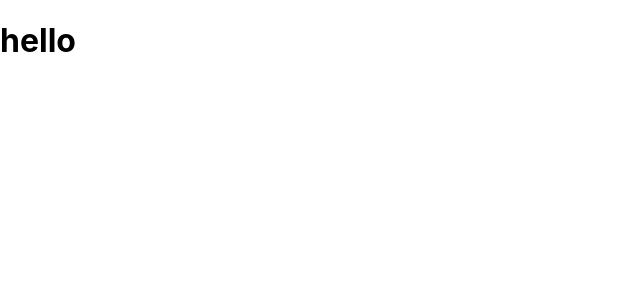
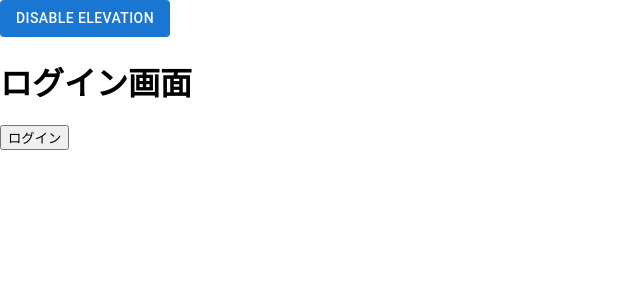
Before and after one commit to Hattori-Takuma/tweet-app-hat, a React (Create React App) app: page /Login in a window 1280 px wide. Shown: the top 300 px of the page, without its empty margins (0-640 px from the left). Built offline with nearby package versions, Linux system fonts and the light colour scheme.

Commit message:
画面遷移

```diff
--- a/package.json
+++ b/package.json
@@ -3,6 +3,9 @@
   "version": "0.1.0",
   "private": true,
   "dependencies": {
+    "@emotion/react": "^11.9.0",
+    "@emotion/styled": "^11.8.1",
+    "@mui/material": "^5.8.1",
     "@reduxjs/toolkit": "^1.8.1",
     "@testing-library/jest-dom": "^5.16.4",
     "@testing-library/react": "^13.2.0",
@@ -12,6 +15,7 @@
     "@types/react": "^18.0.9",
     "@types/react-dom": "^18.0.3",
     "firebase": "^9.8.1",
+    "mui": "0.0.1",
     "react": "^18.1.0",
     "react-dom": "^18.1.0",
     "react-redux": "^8.0.1",
--- a/src/App.tsx
+++ b/src/App.tsx
@@ -1,6 +1,10 @@
 import React from 'react';
 import { useNavigate } from "react-router-dom";
 import './App.css';
+import Login from './pages/Login';
+
+
+
 
 function App() {
   // const navigate = useNavigate();
@@ -10,8 +14,14 @@ function App() {
 
 
   return (
+    <>
 
-<h1>hello</h1>
+
+      <Login />
+</>
+
+
+
 
 //  <div>
 //       <h1>login</h1>
--- /dev/null
+++ b/src/components/Button.tsx
@@ -0,0 +1,10 @@
+import * as React from 'react';
+import Button from '@mui/material/Button';
+
+export default function DisableElevation() {
+  return (
+    <Button variant="contained" disableElevation>
+      Disable elevation
+    </Button>
+  );
+}
--- a/src/index.tsx
+++ b/src/index.tsx
@@ -2,9 +2,9 @@ import React from 'react';
 import { createRoot } from 'react-dom/client';
 import { Provider } from 'react-redux';
 import { store } from './app/store';
-import App from './App';
 import reportWebVitals from './reportWebVitals';
 import './index.css';
+import PageRouter from './routes/PageRouter';
 
 const container = document.getElementById('root')!;
 const root = createRoot(container);
@@ -12,7 +12,7 @@ const root = createRoot(container);
 root.render(
   <React.StrictMode>
     <Provider store={store}>
-      <App />
+      <PageRouter />
     </Provider>
   </React.StrictMode>
 );
--- a/src/pages/Login.tsx
+++ b/src/pages/Login.tsx
@@ -1,4 +1,7 @@
+
+import React from "react";
 import { useNavigate } from "react-router-dom";
+import DisableElevation from "../components/Button";
 
 const Login = () => {
 
@@ -6,9 +9,31 @@ const Login = () => {
   const movePage = (path:string) => {
     navigate(`${path}`);
   }
+
   return (
+
+
     <div>
-      <h1>ログイン</h1>
+      <DisableElevation />
+      <h1>ログイン画面</h1>
+
+      <button onClick={() => movePage("Tweet")}>
+        ログイン
+
+
+      </button>
+
+
+
+
+
+
+
+
+
+
+
+
     </div>
   )
 
```
Also changed, not shown: 1 other file (tests, documents, lock files or other folders).
